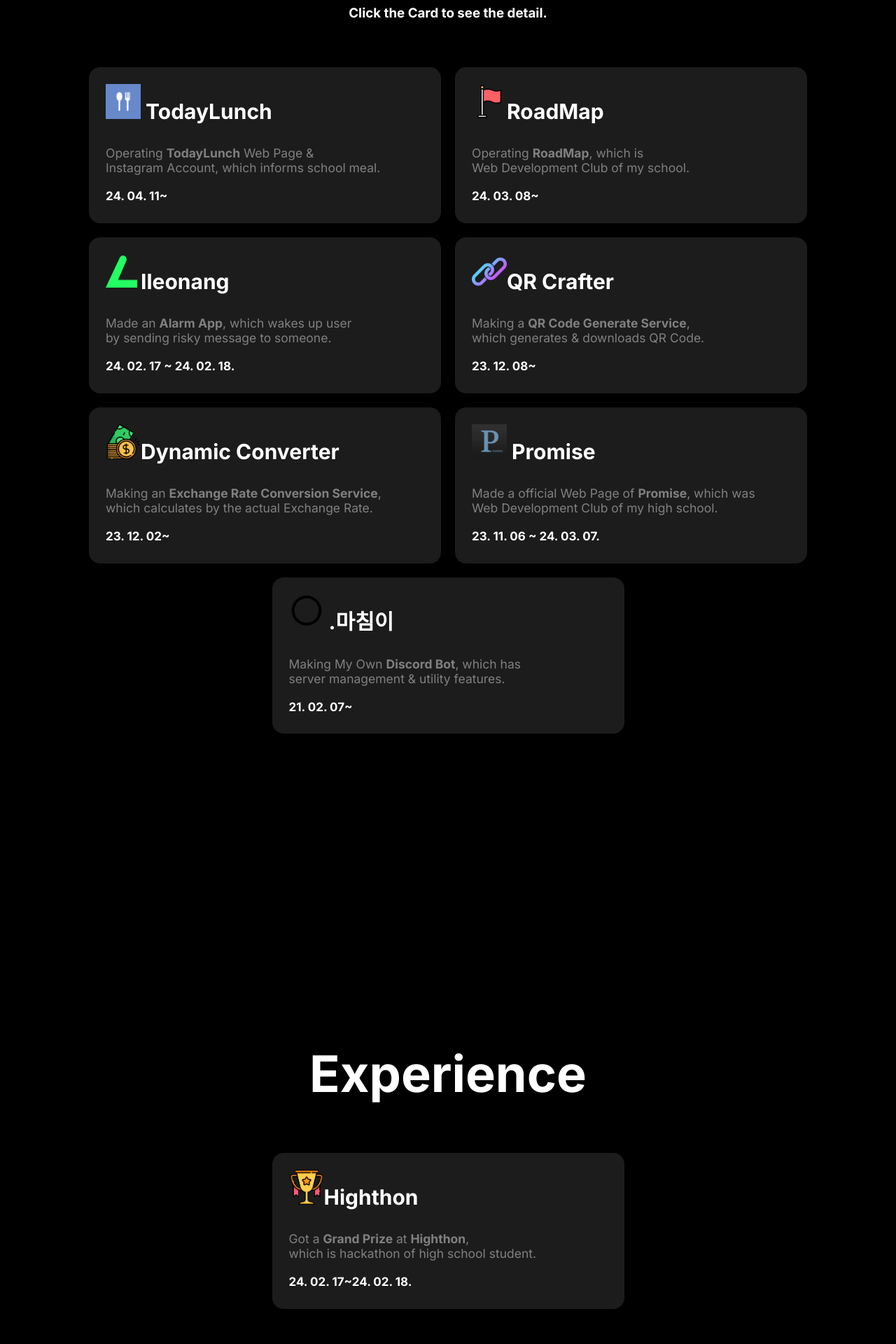
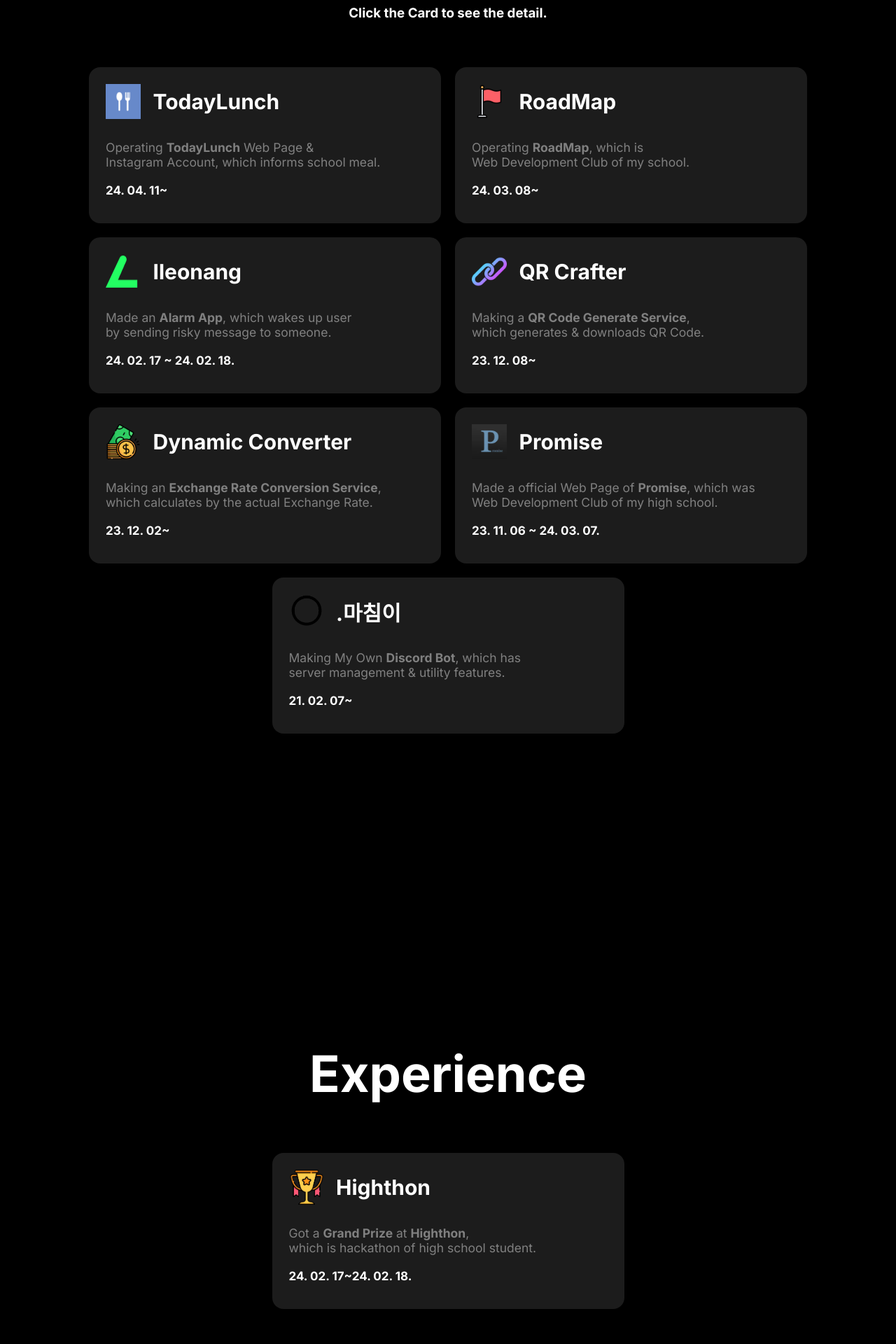
Before and after one commit to MisterKinn/kinn.kr-next, a Next.js app: page / in a window 1280 px wide. Shown: the part 2200-4120 px from the top of the page at 70% size. Built offline with nearby package versions, Linux system fonts and the light colour scheme.

Commit message:
Add column-center

```diff
--- a/src/components/home/Experience.tsx
+++ b/src/components/home/Experience.tsx
@@ -6,7 +6,7 @@ function Experience() {
             <div className="container">
                 <a href=" " target="_blank" title="Ileonang" className="spec">
                     <div className="card-container">
-                        <div>
+                        <div className="column-center">
                             <img
                                 loading="lazy"
                                 src="img/trophy.png"
--- a/src/components/home/Portfolio.tsx
+++ b/src/components/home/Portfolio.tsx
@@ -16,7 +16,7 @@ function Portfolio() {
                     className="spec"
                 >
                     <div className="card-container">
-                        <div>
+                        <div className="column-center">
                             <img
                                 loading="lazy"
                                 src="img/todaylunch.png"
@@ -49,7 +49,7 @@ function Portfolio() {
                     className="spec"
                 >
                     <div className="card-container">
-                        <div>
+                        <div className="column-center">
                             <img
                                 loading="lazy"
                                 src="img/road-map.png"
@@ -78,7 +78,7 @@ function Portfolio() {
 
                 <a href=" " target="_blank" title="Ileonang" className="spec">
                     <div className="card-container">
-                        <div>
+                        <div className="column-center">
                             <img
                                 loading="lazy"
                                 src="img/ileonang.png"
@@ -109,7 +109,7 @@ function Portfolio() {
                     className="spec"
                 >
                     <div className="card-container">
-                        <div>
+                        <div className="column-center">
                             <img
                                 loading="lazy"
                                 src="img/link.png"
@@ -144,7 +144,7 @@ function Portfolio() {
                     className="spec"
                 >
                     <div className="card-container">
-                        <div>
+                        <div className="column-center">
                             <img
                                 loading="lazy"
                                 src="img/converter.png"
@@ -181,7 +181,7 @@ function Portfolio() {
                     className="spec"
                 >
                     <div className="card-container">
-                        <div>
+                        <div className="column-center">
                             <img
                                 loading="lazy"
                                 src="img/Promise.webp"
@@ -213,7 +213,7 @@ function Portfolio() {
                     className="spec"
                 >
                     <div className="card-container">
-                        <div>
+                        <div className="column-center">
                             <img
                                 loading="lazy"
                                 src="img/Machim.png"
--- a/src/components/home/mobile/Experience.tsx
+++ b/src/components/home/mobile/Experience.tsx
@@ -1,12 +1,14 @@
 function Experience() {
     return (
         <div id="Experience">
-            <h2 className="mobile-list" data-aos="fade-up">Experience</h2>
+            <h2 className="mobile-list" data-aos="fade-up">
+                Experience
+            </h2>
 
             <div className="container">
                 <span className="spec">
                     <div className="mobile-card-container" data-aos="fade-up">
-                        <div>
+                        <div className="column-center">
                             <img
                                 loading="lazy"
                                 src="img/trophy.png"
--- a/src/components/home/mobile/Portfolio.tsx
+++ b/src/components/home/mobile/Portfolio.tsx
@@ -16,7 +16,7 @@ function Portfolio() {
                     className="spec"
                 >
                     <div className="mobile-card-container">
-                        <div>
+                        <div className="column-center">
                             <img
                                 loading="lazy"
                                 src="img/todaylunch.png"
@@ -51,7 +51,7 @@ function Portfolio() {
                     className="spec"
                 >
                     <div className="mobile-card-container">
-                        <div>
+                        <div className="column-center">
                             <img
                                 loading="lazy"
                                 src="img/road-map.png"
@@ -82,7 +82,7 @@ function Portfolio() {
 
                 <span className="spec">
                     <div className="mobile-card-container">
-                        <div>
+                        <div className="column-center">
                             <img
                                 loading="lazy"
                                 src="img/ileonang.png"
@@ -114,7 +114,7 @@ function Portfolio() {
                     className="spec"
                 >
                     <div className="mobile-card-container">
-                        <div>
+                        <div className="column-center">
                             <img
                                 loading="lazy"
                                 src="img/link.png"
@@ -148,7 +148,7 @@ function Portfolio() {
                     className="spec"
                 >
                     <div className="mobile-card-container">
-                        <div>
+                        <div className="column-center">
                             <img
                                 loading="lazy"
                                 src="img/converter.png"
@@ -187,7 +187,7 @@ function Portfolio() {
                     className="spec"
                 >
                     <div className="mobile-card-container">
-                        <div>
+                        <div className="column-center">
                             <img
                                 loading="lazy"
                                 src="img/Promise.webp"
@@ -221,7 +221,7 @@ function Portfolio() {
                     className="spec"
                 >
                     <div className="mobile-card-container">
-                        <div>
+                        <div className="column-center">
                             <img
                                 loading="lazy"
                                 src="img/Machim.png"
--- a/src/components/home/mobile/Profile.tsx
+++ b/src/components/home/mobile/Profile.tsx
@@ -14,6 +14,7 @@ function Profile() {
                 >
                     <div className="card-container2 spec3">
                         <div>
+                            <div className="column-center">
                                 <img
                                     loading="lazy"
                                     src="img/mail.png"
@@ -22,6 +23,7 @@ function Profile() {
                                 <span className="card-title">
                                     <strong> Mail</strong>
                                 </span>
+                            </div>
                             <div className="card-footer">
                                 <strong>
                                     <br />
@@ -40,6 +42,7 @@ function Profile() {
                 >
                     <div className="card-container2 spec3">
                         <div>
+                            <div className="column-center">
                                 <img
                                     loading="lazy"
                                     src="img/instagram.png"
@@ -48,6 +51,7 @@ function Profile() {
                                 <span className="card-title">
                                     <strong> Instagram</strong>
                                 </span>
+                            </div>
                             <div className="card-footer">
                                 <strong>
                                     <br />
@@ -66,6 +70,7 @@ function Profile() {
                 >
                     <div className="card-container2 spec3">
                         <div>
+                            <div className="column-center">
                                 <img
                                     loading="lazy"
                                     src="img/discord.png"
@@ -74,6 +79,7 @@ function Profile() {
                                 <span className="card-title">
                                     <strong> Discord</strong>
                                 </span>
+                            </div>
                             <div className="card-footer">
                                 <strong>
                                     <br />
@@ -92,6 +98,7 @@ function Profile() {
                 >
                     <div className="card-container2 spec3">
                         <div>
+                            <div className="column-center">
                                 <img
                                     loading="lazy"
                                     src="img/github.png"
@@ -100,6 +107,7 @@ function Profile() {
                                 <span className="card-title">
                                     <strong> Github</strong>
                                 </span>
+                            </div>
                             <div className="card-footer">
                                 <strong>
                                     <br />
--- a/src/styles/style.css
+++ b/src/styles/style.css
@@ -101,6 +101,13 @@ body {
     border-radius: 16px;
     margin: 10px;
     padding: 24px;
+}
+
+.column-center {
+    display: flex;
+    flex-direction: row;
+    align-items: center;
+    column-gap: 0.5em;
 }
 
 .card-img {
```
Also changed, not shown: src/components/home/Profile.tsx (+10 -2 lines), src/components/home/Skills.tsx (+10 -0 lines), src/components/home/mobile/Skills.tsx (+13 -1 lines). Lines whose indentation alone changed are shown as unchanged.
